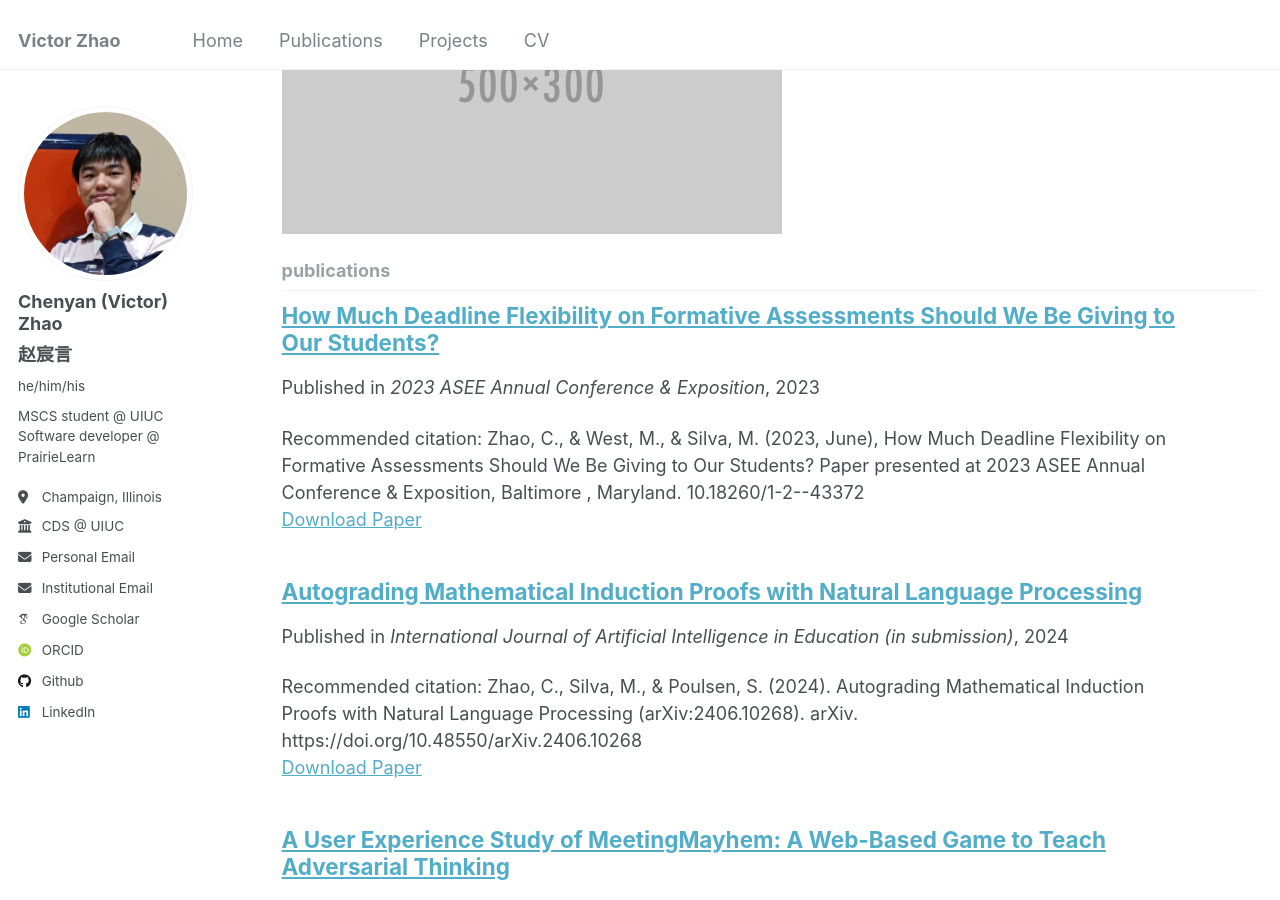
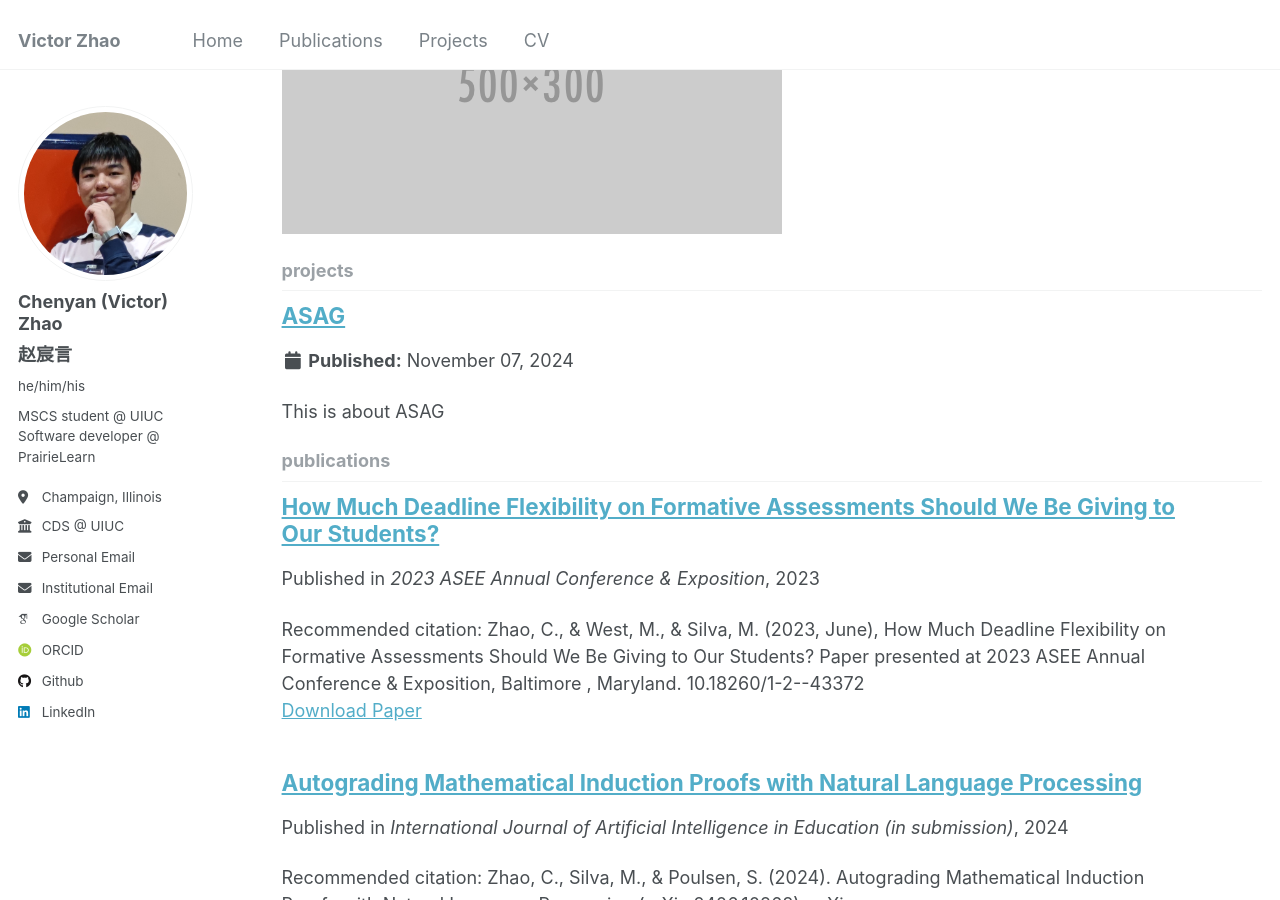
Before and after one commit to Victorsss-Orz/Victorsss-Orz.github.io, a Jekyll site: the page built from _pages/collection-archive.html, in a window 1280 px wide and 900 px high, scrolled down 858 px. Built offline with Jekyll 4.4.1, drawn with Linux system fonts in a browser that asks for light colours; some web fonts are replaced.

Commit message:
markdown for projects

```diff
--- a/_config.yml
+++ b/_config.yml
@@ -227,6 +227,9 @@ collections:
   talks:
     output: true
     permalink: /:collection/:path/
+  projects:
+    output: true
+    permalink: /:collection/:path/
 
 
 # These settings control how pages and collections are included in the site
@@ -284,6 +287,13 @@ defaults:
       layout: talk
       author_profile: true
       share: true
+  # _projects
+  - scope:
+      path: ""
+      type: projects
+    values:
+      layout: single
+      author_profile: true
 
 
 # Sass/SCSS
--- a/_data/navigation.yml
+++ b/_data/navigation.yml
@@ -13,7 +13,7 @@ main:
     url: /publications/
 
   - title: "Projects"
-    url: /projects
+    url: /projects/
 
   # - title: "Talks"
   #   url: /talks/
--- /dev/null
+++ b/_projects/ASAG.md
@@ -0,0 +1,6 @@
+---
+permalink: /project/ASAG
+title: ASAG
+---
+
+This is about ASAG
```
Also changed, not shown: _pages/projects.html (+6 -2 lines).
